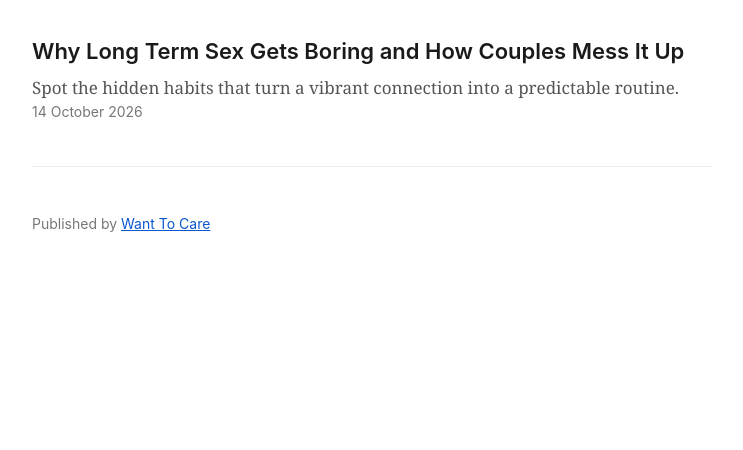
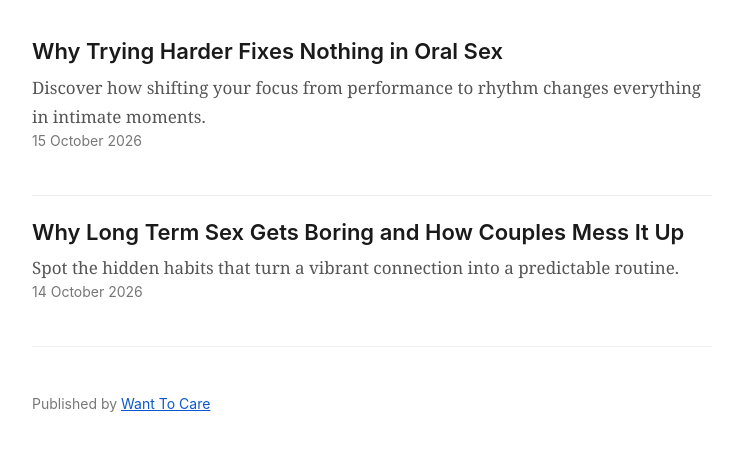
Before and after one commit to wanttocare/wanttocare-appwrite, a website: page index.html in a window 1280 px wide. Shown: the part 156-606 px from the top of the page, without its empty margins (268-1011 px from the left). Drawn offline with Linux system fonts and the light colour scheme.

Commit message:
Update index.html

```diff
--- a/index.html
+++ b/index.html
@@ -1,2 +1,2 @@
 <!doctype html>
-<html lang="en"><head><meta charset="utf-8"><meta name="viewport" content="width=device-width, initial-scale=1"><title>Want To Care Blog</title><meta name="description" content="Articles from Want To Care"><link rel="stylesheet" href="style.css"></head><body><header><a href="index.html">Want To Care Blog</a></header><main><h1>Want To Care Blog</h1><ul class="list"><li><a href="posts/why-long-term-sex-gets-boring-and-how-couples-mess-it-up.html">Why Long Term Sex Gets Boring and How Couples Mess It Up</a><p>Spot the hidden habits that turn a vibrant connection into a predictable routine.</p><div class="date">14 October 2026</div></li></ul></main><footer>Published by <a href="https://wantto.care/">Want To Care</a></footer></body></html>
+<html lang="en"><head><meta charset="utf-8"><meta name="viewport" content="width=device-width, initial-scale=1"><title>Want To Care Blog</title><meta name="description" content="Articles from Want To Care"><link rel="stylesheet" href="style.css"></head><body><header><a href="index.html">Want To Care Blog</a></header><main><h1>Want To Care Blog</h1><ul class="list"><li><a href="posts/why-trying-harder-fixes-nothing-in-oral-sex.html">Why Trying Harder Fixes Nothing in Oral Sex</a><p>Discover how shifting your focus from performance to rhythm changes everything in intimate moments.</p><div class="date">15 October 2026</div></li><li><a href="posts/why-long-term-sex-gets-boring-and-how-couples-mess-it-up.html">Why Long Term Sex Gets Boring and How Couples Mess It Up</a><p>Spot the hidden habits that turn a vibrant connection into a predictable routine.</p><div class="date">14 October 2026</div></li></ul></main><footer>Published by <a href="https://wantto.care/">Want To Care</a></footer></body></html>
```
